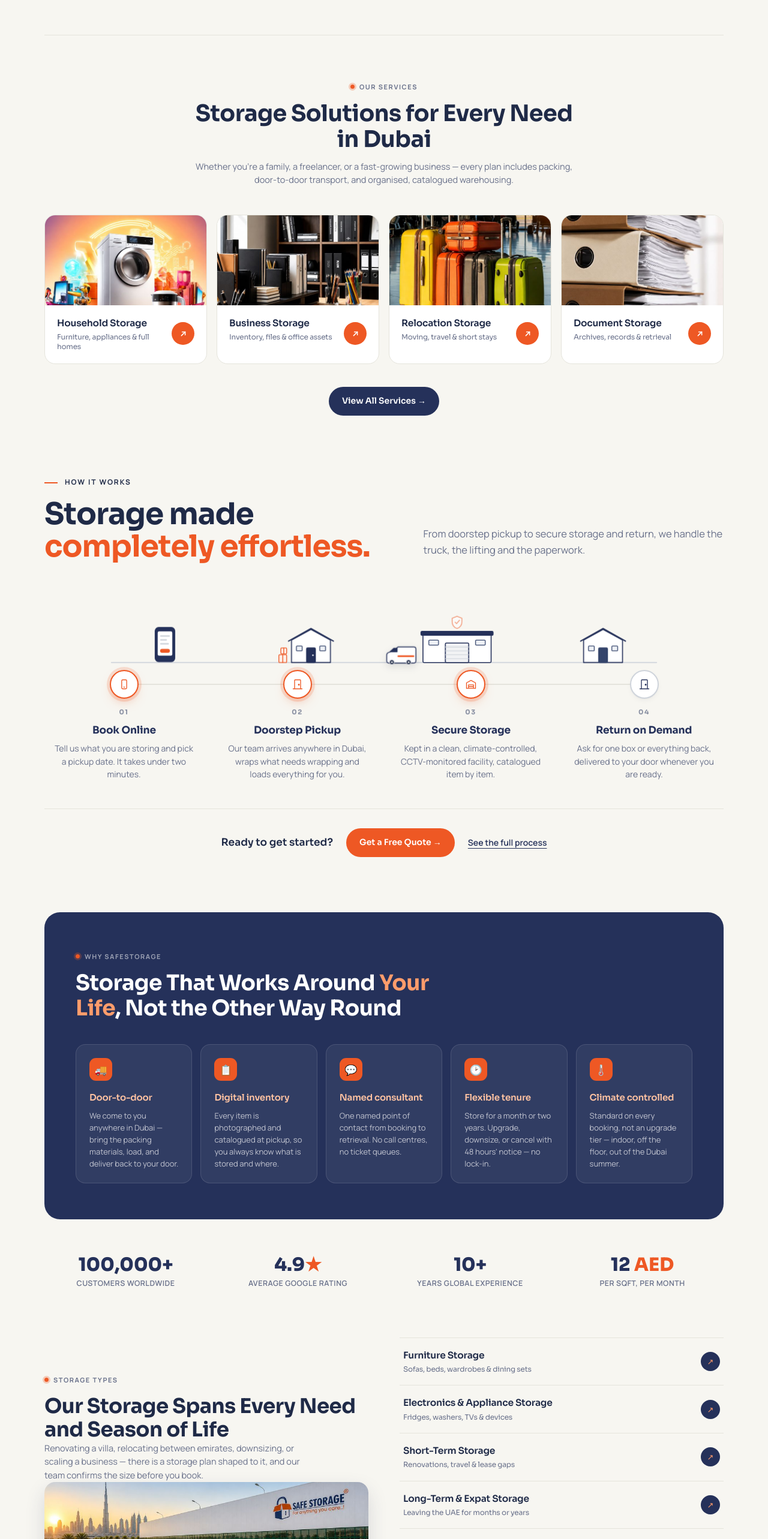
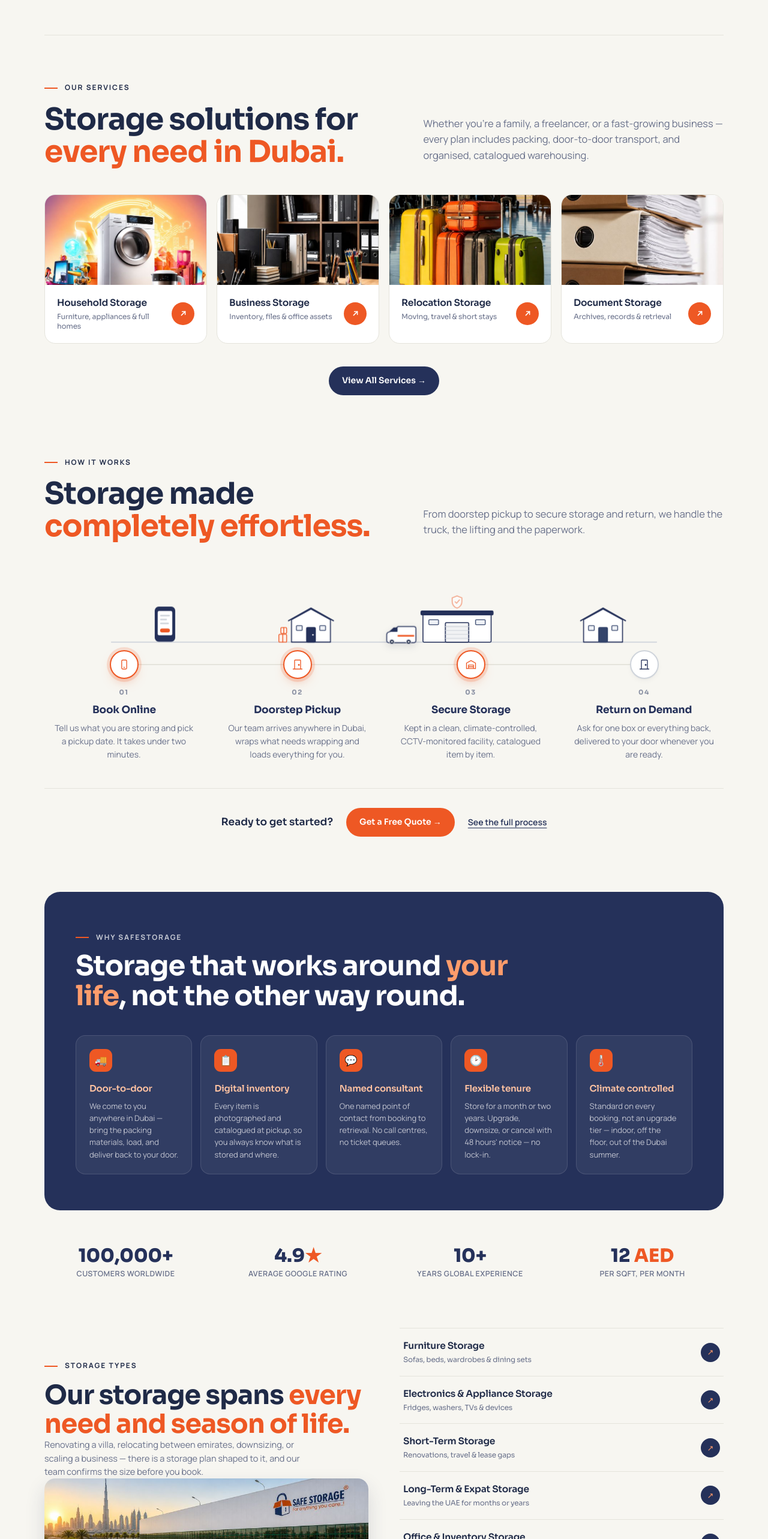
Before and after one commit to safestoragein/dubai, a Next.js app: page / in a window 1280 px wide. Shown: the part 820-3386 px from the top of the page at 60% size. Built offline with nearby package versions, Linux system fonts and the light colour scheme.

Commit message:
Home: left-aligned split section heads (dash eyebrow, orange tail) across every section
Co-Authored-By: Claude Opus 5 (1M context) <noreply@anthropic.com>

```diff
--- a/components/landing/landing-connect.tsx
+++ b/components/landing/landing-connect.tsx
@@ -55,8 +55,10 @@ export function LandingConnect() {
     <section className={`${s.section} ${s.wrap}`} id="connect">
       <div className={s.connect}>
         <div className={s.connectForm}>
-          <span className={s.eyebrow}>Let&apos;s connect</span>
-          <h2>Get Your Free Storage Quote</h2>
+          <span className={s.howEyebrow}>Let&apos;s connect</span>
+          <h2>
+            Get your free <em>storage quote.</em>
+          </h2>
           <p className={s.connectIntro}>
             Tell us what you&apos;d like to store and our team will call you back with a tailored plan.
           </p>
--- a/components/landing/landing-faq.tsx
+++ b/components/landing/landing-faq.tsx
@@ -9,9 +9,13 @@ import s from "./landing.module.css"
 export function LandingFaq() {
   return (
     <section className={`${s.section} ${s.wrap}`} id="faq" style={{ paddingTop: 20 }}>
-      <div className={s.sectionHead}>
-        <span className={s.eyebrow}>Good to know</span>
-        <h2>Frequently Asked Questions</h2>
+      <div className={s.howHead}>
+        <div>
+          <span className={s.howEyebrow}>Good to know</span>
+          <h2>
+            Frequently asked <em>questions.</em>
+          </h2>
+        </div>
         <p>Everything customers ask before their first pickup — pricing, notice periods, and access.</p>
       </div>
 
--- a/components/landing/landing-insights.tsx
+++ b/components/landing/landing-insights.tsx
@@ -40,9 +40,13 @@ const areas = [
 export function LandingInsights() {
   return (
     <section className={`${s.section} ${s.wrap}`} id="insights" style={{ paddingTop: 20 }}>
-      <div className={s.sectionHead}>
-        <span className={s.eyebrow}>Our latest insights</span>
-        <h2>Storage Advice From People Who Store for a Living</h2>
+      <div className={s.howHead}>
+        <div>
+          <span className={s.howEyebrow}>Our latest insights</span>
+          <h2>
+            Storage advice from <em>people who store for a living.</em>
+          </h2>
+        </div>
       </div>
 
       <div className={s.insGrid}>
--- a/components/landing/landing-reviews.tsx
+++ b/components/landing/landing-reviews.tsx
@@ -64,13 +64,13 @@ export function LandingReviews() {
 
   return (
     <section className={`${s.section} ${s.wrap}`} id="reviews" style={{ paddingBottom: 20 }}>
-      <div className={s.reviewsHead}>
-        <span className={s.eyebrow} style={{ display: "inline-flex", justifyContent: "center" }}>
-          Testimonials
-        </span>
-        <h2>
-          What <em>Clients</em> Say!
-        </h2>
+      <div className={s.howHead}>
+        <div>
+          <span className={s.howEyebrow}>Testimonials</span>
+          <h2>
+            What our <em>clients say.</em>
+          </h2>
+        </div>
         <p>
           Real experiences from the 100,000+ customers SafeStorage serves worldwide — rated 4.9/5
           across 6,700+ Google reviews.
--- a/components/landing/landing-services.tsx
+++ b/components/landing/landing-services.tsx
@@ -49,9 +49,13 @@ const services = [
 export function LandingServices() {
   return (
     <section className={`${s.section} ${s.wrap}`} id="services">
-      <div className={s.sectionHead}>
-        <span className={s.eyebrow}>Our services</span>
-        <h2>Storage Solutions for Every Need in Dubai</h2>
+      <div className={s.howHead}>
+        <div>
+          <span className={s.howEyebrow}>Our services</span>
+          <h2>
+            Storage solutions for <em>every need in Dubai.</em>
+          </h2>
+        </div>
         <p>
           Whether you&apos;re a family, a freelancer, or a fast-growing business — every plan includes
           packing, door-to-door transport, and organised, catalogued warehousing.
@@ -352,9 +356,9 @@ export function LandingWhy() {
   return (
     <section className={s.wrap} id="why">
       <div className={s.darkBand}>
-        <span className={s.eyebrow}>Why SafeStorage</span>
+        <span className={s.howEyebrow}>Why SafeStorage</span>
         <h2>
-          Storage That Works Around <em>Your Life</em>, Not the Other Way Round
+          Storage that works around <em>your life</em>, not the other way round.
         </h2>
         <div className={`${s.featGrid} ${s.featGrid5}`}>
           {feats.map((f) => (
--- a/components/landing/landing-types.tsx
+++ b/components/landing/landing-types.tsx
@@ -20,8 +20,10 @@ export function LandingTypes() {
     <section className={`${s.section} ${s.wrap}`} id="types">
       <div className={s.split}>
         <div>
-          <span className={s.eyebrow}>Storage types</span>
-          <h2>Our Storage Spans Every Need and Season of Life</h2>
+          <span className={s.howEyebrow}>Storage types</span>
+          <h2>
+            Our storage spans <em>every need and season of life.</em>
+          </h2>
           <p className={s.splitBlurb}>
             Renovating a villa, relocating between emirates, downsizing, or scaling a business —
             there is a storage plan shaped to it, and our team confirms the size before you book.
--- a/components/landing/landing.module.css
+++ b/components/landing/landing.module.css
@@ -866,6 +866,11 @@
   letter-spacing: -0.02em;
   margin-top: 16px;
 }
+/* a head with no intro paragraph gets the full width for its title */
+.howHead > div:only-child {
+  grid-column: 1 / -1;
+  max-width: 820px;
+}
 .howHead h2 em {
   font-style: normal;
   color: var(--accent);
@@ -935,14 +940,16 @@
     padding: 40px 26px;
   }
 }
-.darkBand .eyebrow {
-  color: rgba(255, 255, 255, 0.55);
+.darkBand .eyebrow,
+.darkBand .howEyebrow {
+  color: rgba(255, 255, 255, 0.75);
 }
 .darkBand h2 {
-  font-size: clamp(25px, 3.3vw, 36px);
-  font-weight: 700;
-  line-height: 1.16;
-  max-width: 600px;
+  font-size: clamp(28px, 3.9vw, 46px);
+  font-weight: 700;
+  line-height: 1.08;
+  letter-spacing: -0.02em;
+  max-width: 780px;
   margin: 14px 0 40px;
 }
 .darkBand h2 em {
@@ -1120,14 +1127,20 @@
   }
 }
 .split h2 {
-  font-size: clamp(25px, 3.1vw, 34px);
-  font-weight: 700;
-  line-height: 1.16;
-  margin-top: 14px;
+  font-size: clamp(28px, 3.6vw, 44px);
+  font-weight: 700;
+  line-height: 1.08;
+  letter-spacing: -0.02em;
+  margin-top: 16px;
+}
+.split h2 em,
+.connectForm h2 em {
+  font-style: normal;
+  color: var(--accent);
 }
 .splitBlurb {
   color: var(--muted);
-  margin: 14px 0 24px;
+  margin: 18px 0 24px;
   max-width: 440px;
   font-size: 14.5px;
 }
@@ -1562,9 +1575,11 @@
   }
 }
 .connectForm h2 {
-  font-size: clamp(23px, 2.9vw, 30px);
-  font-weight: 700;
-  margin: 12px 0 8px;
+  font-size: clamp(26px, 3vw, 36px);
+  font-weight: 700;
+  line-height: 1.1;
+  letter-spacing: -0.02em;
+  margin: 14px 0 10px;
 }
 .connectIntro {
   color: var(--muted);
```
